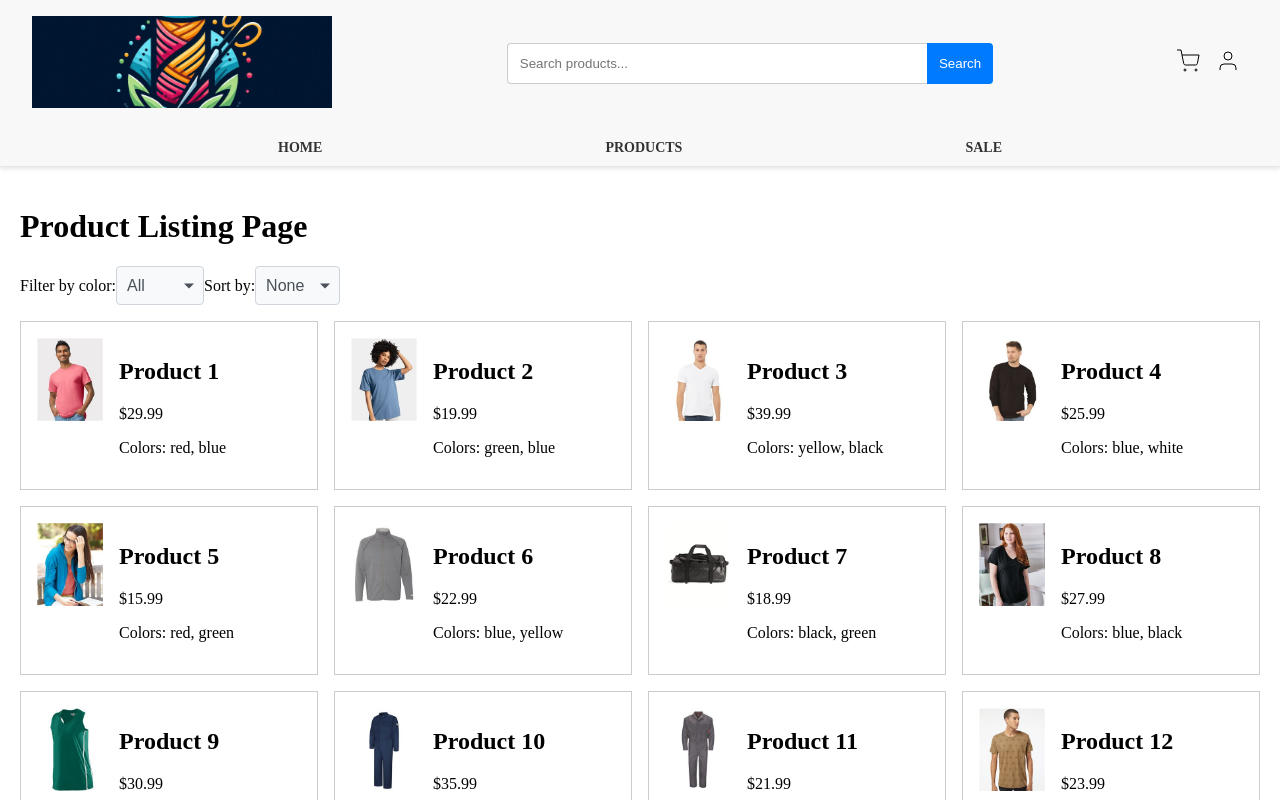
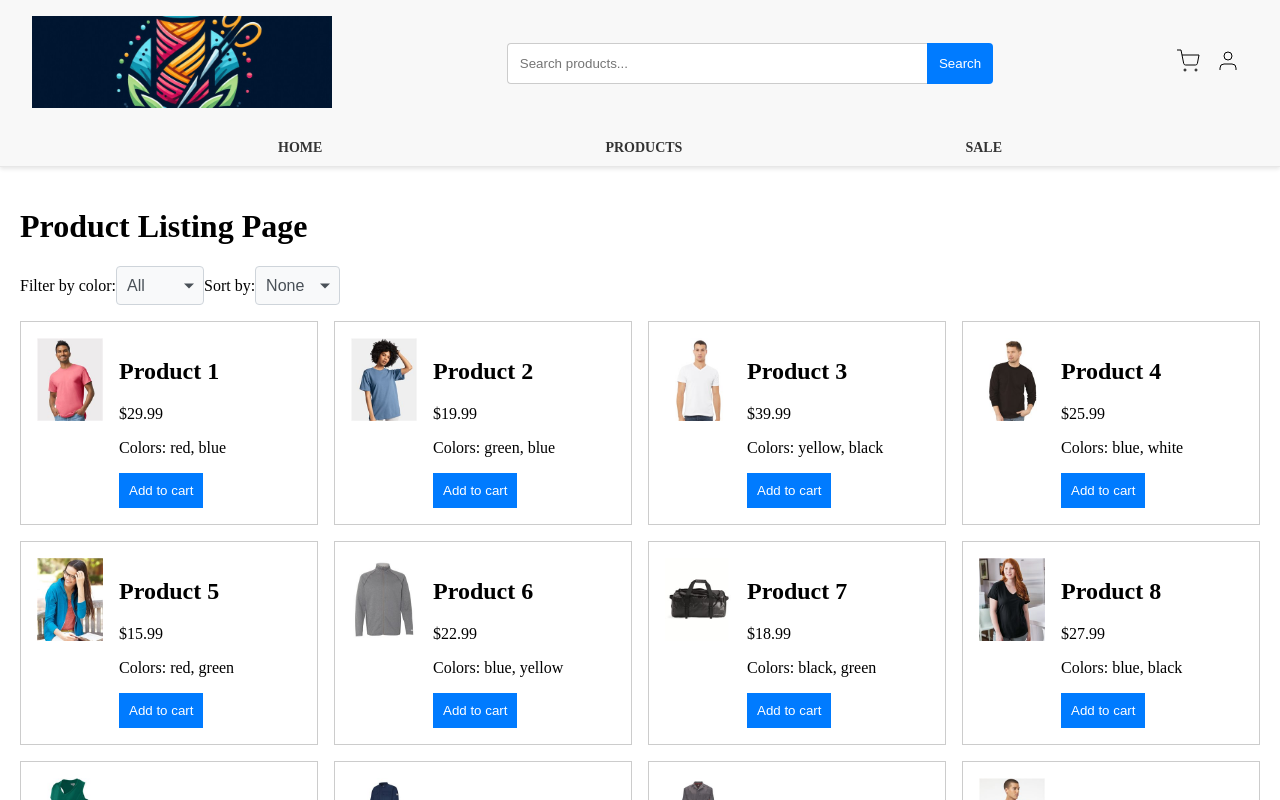
Before and after one commit to vschaeidt/sr-front-end-challenge, a React (Create React App) app: page / in a window 1280 px wide. Built offline with nearby package versions, Linux system fonts and the light colour scheme.

Commit message:
feat: add add to cart functionality

```diff
--- a/src/components/product/ProductCard.css
+++ b/src/components/product/ProductCard.css
@@ -24,3 +24,11 @@
     width: 100%;
     height: auto;
 }
+
+button {
+    padding: 10px;
+    background-color: #007bff;
+    color: white;
+    border: none;
+    cursor: pointer;
+}
--- a/src/components/product/ProductCard.js
+++ b/src/components/product/ProductCard.js
@@ -3,7 +3,7 @@ import PropTypes from 'prop-types';
 import Img from "../../atoms/Image";
 import "./ProductCard.css";
 
-function ProductCard({ product }) {
+function ProductCard({ product, addToCart }) {
     return (
         <div className="product-card">
             <div className="product-card-image">
@@ -13,6 +13,7 @@ function ProductCard({ product }) {
                 <h2>{product.name}</h2>
                 <p>${product.price.toFixed(2)}</p>
                 <p>Colors: {product.colors.join(", ")}</p>
+                <button onClick={() => addToCart(product)}>Add to cart</button>
             </div>
         </div>
     );
@@ -25,6 +26,7 @@ ProductCard.propTypes = {
         price: PropTypes.number.isRequired,
         colors: PropTypes.arrayOf(PropTypes.string).isRequired,
     }).isRequired,
+    addToCart: PropTypes.func.isRequired,
 };
 
 export default ProductCard;
--- a/src/components/product/ProductGrid.js
+++ b/src/components/product/ProductGrid.js
@@ -4,15 +4,20 @@ import PropTypes from 'prop-types';
 import "./ProductGrid.css"
 import ProductCard from './ProductCard';
 
-const ProductGrid = ({ products }) => (
-  <div className="product-grid" >
+import { useDispatch } from 'react-redux'
+import { addToCart } from '../../features/cart/cartSlice'
+
+const ProductGrid = ({ products }) => {
+  const dispatch = useDispatch();
+  return (<div className="product-grid" >
     {
       products.map((product) => (
-        <ProductCard key={product.id} product={product} />
+        <ProductCard key={product.id} product={product} addToCart={product => dispatch(addToCart(product))} />
       ))
     }
   </div>
-);
+  );
+}
 
 ProductGrid.propTypes = {
   products: PropTypes.arrayOf(
--- a/src/features/cart/cartSlice.js
+++ b/src/features/cart/cartSlice.js
@@ -8,18 +8,17 @@ export const cartSlice = createSlice({
     },
     reducers: {
         addToCart: (state, action) => {
-            // Add item logic
+            console.log(action);
+            state.items = [...state.items, action.payload];
+            state.total += 1;
         },
         removeFromCart: (state, action) => {
-            // Remove item logic
+            state.items = state.items.findIndex(item => item.id === action.payload.id);
+            state.total -= 1;
         },
-        updateQuantity: (state, action) => {
-            // Update quantity logic
-        },
-        // Other cart-related reducers
     },
 });
 
-export const { addToCart, removeFromCart, updateQuantity } = cartSlice.actions;
+export const { addToCart, removeFromCart } = cartSlice.actions;
 
 export default cartSlice.reducer;
```
